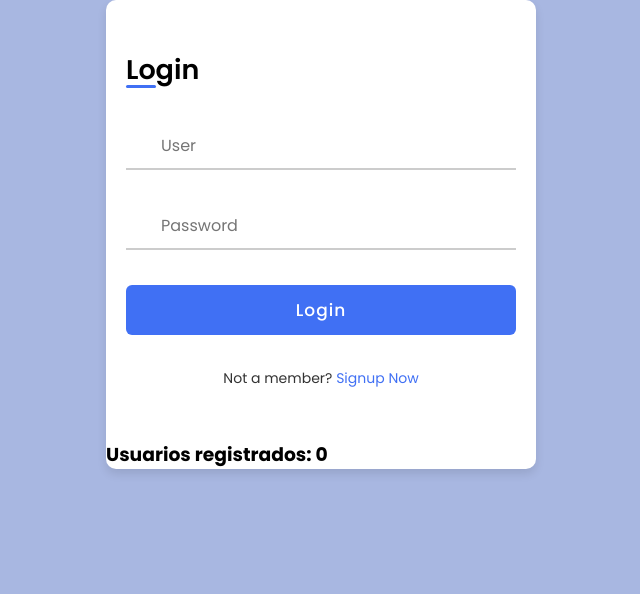
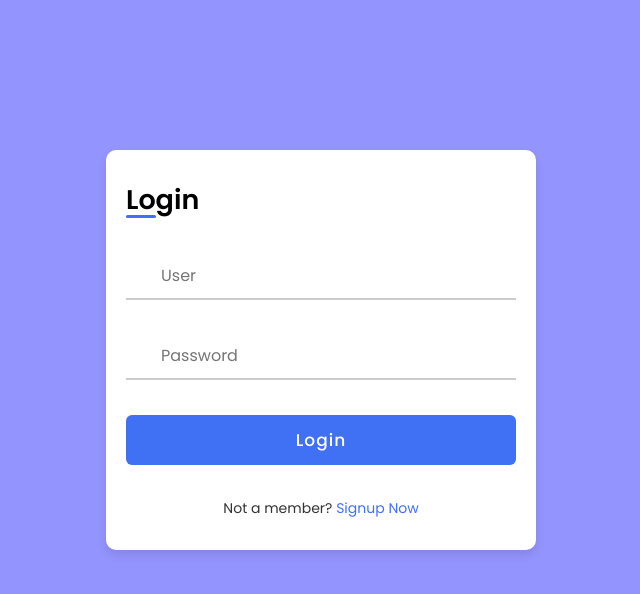
Before and after one commit to gonrigo18/ProyectoJavaScript, a plain HTML site: page index.html in a window 1280 px wide. Shown: the whole page, without its empty margins (319-959 px from the left). Drawn offline with Linux system fonts and the light colour scheme.

Commit message:
Version 4.6

```diff
--- a/functions.js
+++ b/functions.js
@@ -171,9 +171,6 @@ function newUser(){
     fetch('./data.json')
     .then ( (resp) => resp.json())
     .then( (data) => {
-        console.log(data)
-        // document.getElementById("list").innerHTML= JSON.stringify(data);
-
         var foo = data.map(function(bar){
             return "     " + bar.moneda + " : " + "$" + bar.valor;
         })
--- a/index.html
+++ b/index.html
@@ -9,6 +9,9 @@
     <title>Document</title>
 </head>
 <body>
+    <header>
+
+    </header>
     <div class="container">
         <div class="forms">
             <div class="form login">
@@ -57,7 +60,7 @@
                     <div id="mensaje"></div>
                 </div>
             </div>
-        </div><h3>Usuarios registrados: <span id="usuariosregistrados">0</span>
+        </div>
     </div>
     <div>
         <h1 id="nameTitle"></h1>
--- a/style.css
+++ b/style.css
@@ -24,7 +24,7 @@ body{
     flex-direction: column;
     align-items: center;
     justify-content: center;
-    background-color: #a8b7e1;
+    background-color: rgb(148, 148, 254);
 }
 body .flex{
     display: flex;
@@ -60,7 +60,7 @@ body .flex{
 .container .forms{
     display: flex;
     align-items: center;
-    height: 440px;
+    height: 400px;
     width: 200%;
     transition: height 0.2s ease;
 }
@@ -103,7 +103,7 @@ body .flex{
 }
 
 .container.active .forms{
-    height: 600px;
+    height: 400px;
 }
 .container .form .title{
     position: relative;
```
